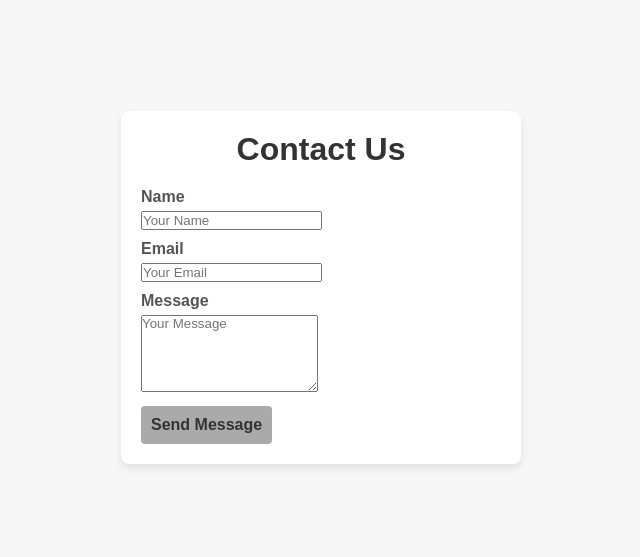
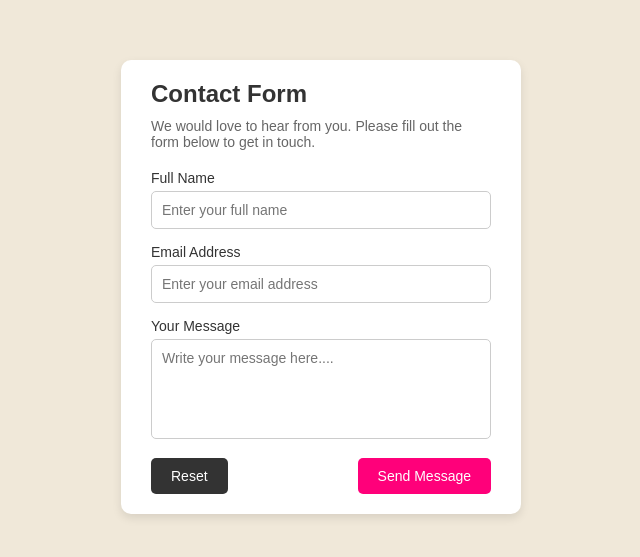
Before and after one commit to v-utsav/html-css-js-projects, a website: page contact_form/index.html in a window 1280 px wide. Shown: the part 113-670 px from the top of the page, without its empty margins (319-959 px from the left). Drawn offline with Linux system fonts and the light colour scheme.

Commit message:
initial commit

```diff
--- /dev/null
+++ b/contact_form/css/style.css
@@ -0,0 +1,82 @@
+* {
+    margin: 0;
+    padding: 0;
+    box-sizing: border-box;
+    font-family: Arial, sans-serif;
+}
+
+body{
+    background-color: #f0e8d9;
+    display: flex;
+    justify-content: center;
+    align-items: center; /* why ? */
+    height: 100vh;
+}
+
+.contact-form {
+    background: #ffffff; /* what is the difference between background and background color properties ? */
+    padding: 20px 30px; /* keep top bottom less and right left more why ? */
+    border-radius: 10px; /* why is this ideal ? */
+    box-shadow: 0 4px 10px rgba(0, 0, 0, 0.1);
+    width: 400px; /* why ? how to decide ? */
+}
+
+.contact-form h1 {
+    margin-bottom: 10px; /* is it related to border-radius or box shadow properties ? */
+    font-size: 24px;
+    color: #333333;
+}
+
+.contact-form p {
+    margin-bottom: 20px; /* same question ? */
+    font-size: 14px;
+    color: #666666;
+}
+
+.contact-form label {
+    font-size: 14px;
+    color: #333333;
+    display: block;
+    margin-bottom: 5px;
+}
+
+.contact-form input, textarea {
+    width: 100%;
+    padding: 10px; /* why is it relative or what ? */
+    margin-bottom: 15px; /* same question */
+    border: 1px solid #cccccc;
+    border-radius: 5px; /* is it related to contact form border radius ? */
+    font-size: 14px;
+}
+
+.contact-form textarea {
+    resize: none;
+    height: 100px;
+}
+
+.contact-form .button-group {
+    display: flex;
+    justify-content: space-between;
+}
+
+.contact-form button {
+    padding: 10px 20px; /* how is it connected to contact-form or other component ? */
+    border: none;
+    border-radius: 5px;
+    font-size: 14px;
+    cursor: pointer;
+}
+
+.contact-form .reset-button {
+    background-color: #333333; /* same as label color why ? */
+    color: #ffffff;
+}
+
+.contact-form .submit-button {
+    background-color: #ff007a;
+    color: #ffffff;
+}
+
+.contact-form .reset-button:hover, .submit-button:hover {
+    opacity: 0.9;
+}
--- a/contact_form/index.html
+++ b/contact_form/index.html
@@ -4,35 +4,27 @@
         <meta charset="UTF-8">
         <meta name="viewport" content="width=device-width, initial-scale=1.0">
         <title>Contact Form</title>
-    <!-- Link to CSS File -->
-    <link rel="stylesheet" href="style.css">
+        <link rel="stylesheet" href="css/style.css">
     </head>
     <body>
-    <!-- Form Container -->
-    <div class="container">
-      <h1>Contact Us</h1>
-      <form id="contact-form">
+        <div class="contact-form">
+            <h1>Contact Form</h1>
+            <p>We would love to hear from you. Please fill out the form below to get in touch.</p>
+            <form>
+                <label for="name">Full Name</label>
+                <input type="text" id="name" name="name" placeholder="Enter your full name" required>
 
-        <!-- Name Field -->
-        <label for="name">Name</label>
-        <input type="text" id="name" name="name" placeholder="Your Name" required>
+                <label for="email">Email Address</label>
+                <input type="email" id="email" name="email" placeholder="Enter your email address" required>
 
-        <!-- Email Field -->
-        <label for="email">Email</label>
-        <input type="email" id="email" name="email" placeholder="Your Email" required>
+                <label for="message">Your Message</label>
+                <textarea id="message" name="message" placeholder="Write your message here...." required></textarea>
 
-        <!-- Message Field -->
-        <label for="message">Message</label>
-        <textarea id="message" name="message" placeholder="Your Message" rows="5" required></textarea>
-
-        <!-- Submit Button -->
-        <button type="submit">Send Message</button>
-
+                <div class="button-group">
+                    <button type="reset" class="reset-button">Reset</button>
+                    <button type="submit" class="submit-button">Send Message</button>
+                </div>
             </form>
         </div>
-
-    <!-- Link to JS file -->
-    <script src="script.js"></script>
-
     </body>
 </html>
```
Also changed, not shown: index.html (+2 -2 lines), Simple_Webpage_Layout/js/script.js (deleted). Lines whose indentation alone changed are shown as unchanged.
